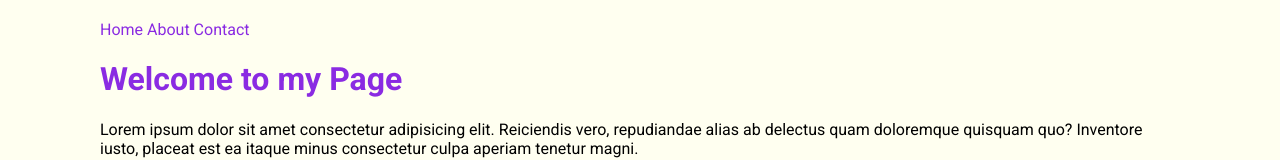
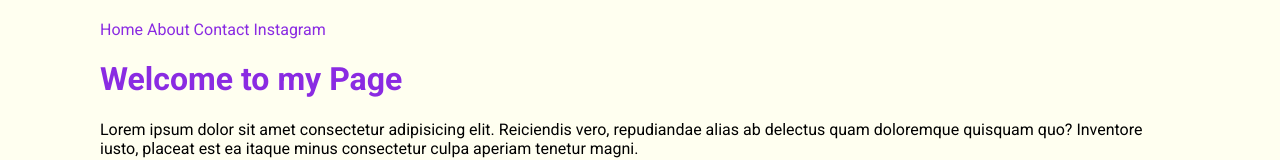
Before and after one commit to johnverz22/webdev1-lessons, a plain HTML site: page css-intro/index.html in a window 1280 px wide. Shown: the top 160 px of the page. Drawn offline with Linux system fonts and the light colour scheme.

Commit message:
Update index.html
Added instagram link

```diff
--- a/css-intro/index.html
+++ b/css-intro/index.html
@@ -12,6 +12,7 @@
             <a href="/">Home</a>
             <a href="about.html">About</a>
             <a href="contact.html">Contact</a>
+            <a href="instagram.com">Instagram</a>
         </nav>
     </header>
 
```
